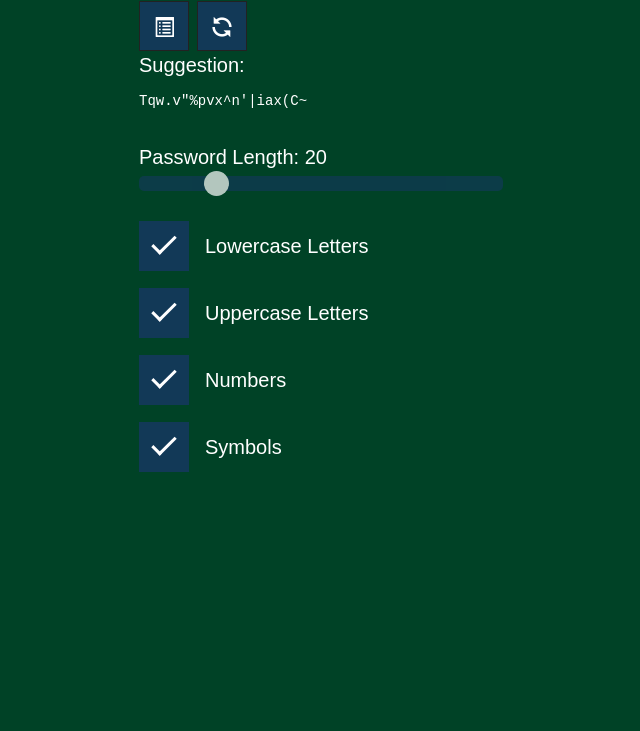
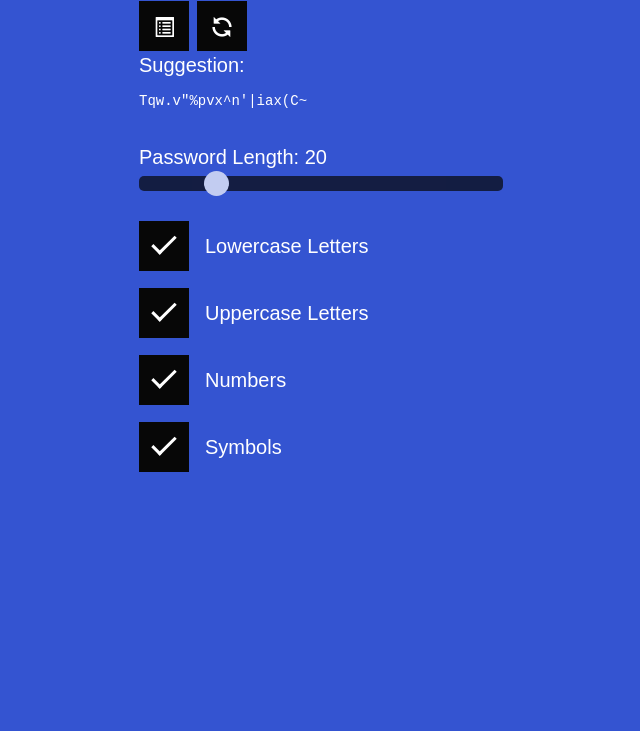
Before and after one commit to jjwheatley/password-generator, a plain HTML site: page index.html in a window 1280 px wide. Shown: the part 69-800 px from the top of the page, without its empty margins (317-957 px from the left). Drawn offline with nearby package versions, Linux system fonts and the light colour scheme.

Commit message:
Added gitignore & tweaked colors

```diff
--- a/css/styles.css
+++ b/css/styles.css
@@ -1,7 +1,7 @@
 :root {
-  --racing-green: #004226;
-  --dark-blue: #123957;
-  --white: #ffffff;
+  --color-primary: #3454D1;
+  --color-black: #070707;
+  --color-white: #FFF;
 }
 
 label {
@@ -9,8 +9,8 @@ label {
 }
 
 body {
-  color: var(--white)!important;
-  background-color: var(--racing-green)!important;
+  color: var(--color-white)!important;
+  background-color: var(--color-primary)!important;
   font-family: Arial, Helvetica, sans-serif!important;
   font-size: 20px!important;
 
@@ -38,9 +38,9 @@ body {
 
 .passwordButton {
   font-size:20px;
-  color: var(--white);
-  background: var(--dark-blue);
-  border: #222222 solid 1px;
+  color: var(--color-white);
+  background: var(--color-black);
+  border: var(--color-black) solid 1px;
   width: 50px;
   height: 50px;
   padding: 14px;
@@ -88,7 +88,7 @@ body {
   justify-content: center;
   width: 50px;
   height: 50px;
-  background-color: var(--dark-blue);
+  background-color: var(--color-black);
   transition: 0.3s;
 }
 
@@ -97,8 +97,8 @@ body {
   display: inline-block;
   width: 24px;
   height: 12px;
-  border-bottom: 3px solid var(--white);
-  border-left: 3px solid var(--white);
+  border-bottom: 3px solid var(--color-white);
+  border-left: 3px solid var(--color-white);
   transform: scale(0) rotate(-45deg);
   position: relative;
   bottom: 4px;
@@ -110,7 +110,7 @@ body {
 }
 
 .checkbox-btn input:checked ~ span {
-  background-color: var(--dark-blue);
+  background-color: var(--color-black);
 }
 
 .checkbox-btn input:checked ~ span::before {
@@ -134,7 +134,7 @@ html {
   max-width: 400px;
   height: 15px;
   border-radius: 5px;
-  background: var(--dark-blue);
+  background: var(--color-black);
   outline: none;
   opacity: 0.7;
   -webkit-transition: .2s;
@@ -151,7 +151,7 @@ html {
   width: 25px;
   height: 25px;
   border-radius: 50%;
-  background: var(--white);
+  background: var(--color-white);
   cursor: pointer;
 }
 
@@ -159,7 +159,7 @@ html {
   width: 25px;
   height: 25px;
   border-radius: 50%;
-  background: var(--white);
+  background: var(--color-white);
   cursor: pointer;
 }
 /*Slider Styles - End*/
```
